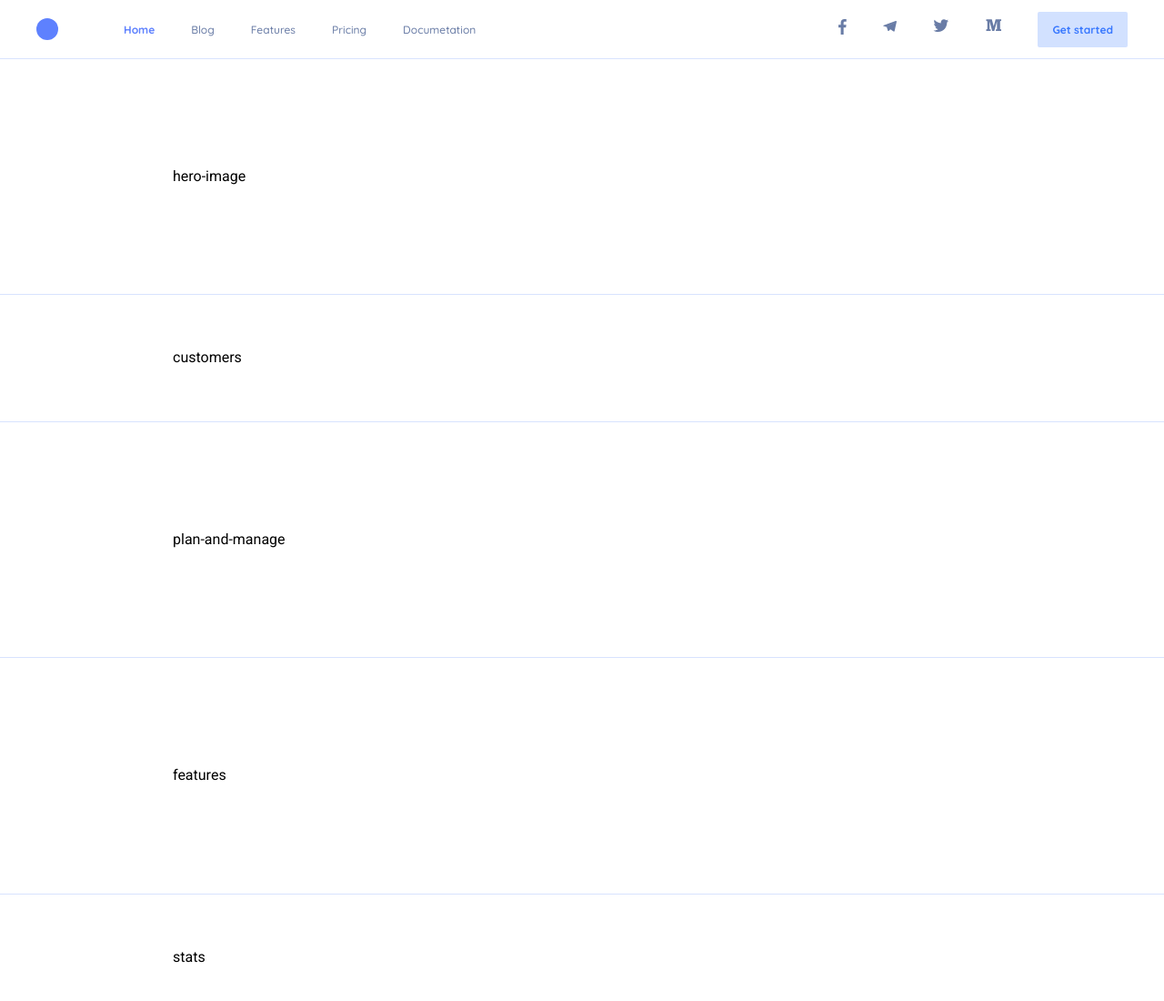
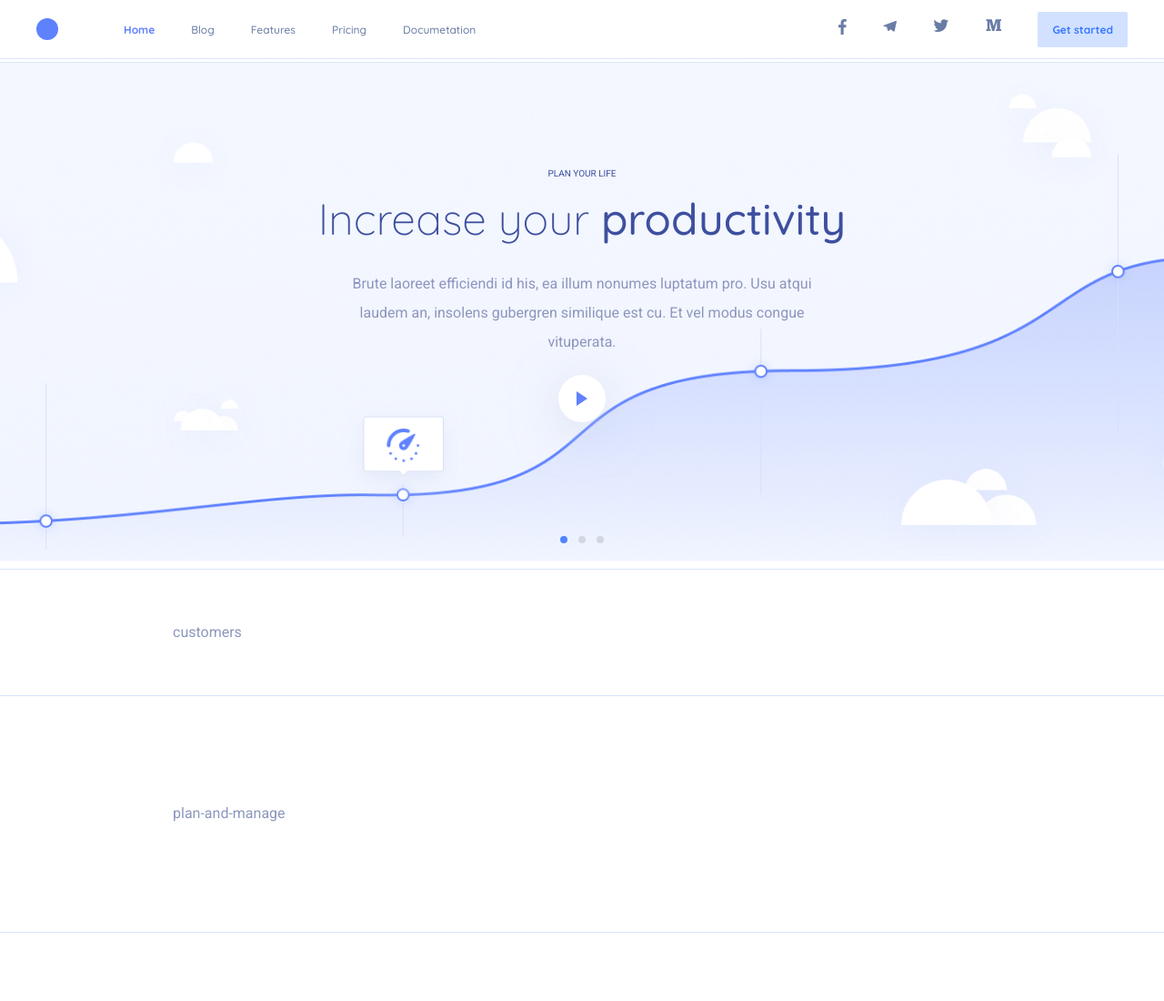
Before and after one commit to belanov-ak/layoutPractise, a plain HTML site: page src/index.html in a window 1280 px wide. Shown: the top 1100 px of the page at 91% size. Drawn offline with Linux system fonts and the light colour scheme.

Commit message:
finished block hero-image

```diff
--- a/src/index.html
+++ b/src/index.html
@@ -77,9 +77,24 @@
 
     <!-- hero-image -->
     <section class="section-outer section-hero-image">
-        <section class="section-inner">
-            hero-image
-        </section>
+        <ul class="slider-hero-image">
+            <li class="slider-hero-image__item" style="background-image: url(upload/hero-image-1.png);">
+                <div class="section-inner slider-hero-image__item-content">
+                    <h5>PLAN YOUR LIFE</h5>
+                    <h2>Increase your <span>productivity</span></h2>
+                    <div class="slider-hero-image__item-content-text">Brute laoreet efficiendi id his, ea illum nonumes luptatum pro. Usu atqui laudem an, insolens gubergren similique est cu. Et vel modus congue vituperata.</div>
+                    <div class="slider-hero-image__item-content-btn">
+                        <i class="slider-hero-image__item-content-btn-icon-play"></i>
+                    </div>
+                </div>
+            </li>
+        </ul>
+
+        <ul class="dots">
+            <li class="dots__item dots__item--active"></li>
+            <li class="dots__item"></li>
+            <li class="dots__item"></li>
+        </ul>
     </section>
     <!-- / hero-image -->
 
--- a/src/styles/_variables.scss
+++ b/src/styles/_variables.scss
@@ -1,3 +1,4 @@
+$fw-light: 300;
 $fw-regular: 400;
 $fw-medium: 500;
 $fw-bold: 700;
--- a/src/styles/index.scss
+++ b/src/styles/index.scss
@@ -4,7 +4,9 @@
 
 // === COMMON ===
 body {
-    @include roboto
+    @include roboto;
+
+    color: #8d96bd;
 }
 
 .section-outer {
@@ -43,7 +45,63 @@ body {
         }
     }
 }
-// === COMMON ===
+
+h1,
+h2,
+h3,
+h4,
+h5,
+h6 {
+    @include quicksand;
+
+    padding: 0;
+    margin: 0;
+    font-weight: $fw-regular;
+    color: #3d4f9f
+}
+
+h1,
+h2 {
+    margin-bottom: $base * 7;
+    font-size: 48px;
+}
+h3 { font-size: 36px}
+h4 { font-size: 24px}
+h5 {
+    @include roboto;
+
+    margin-bottom: $base * 4;
+    font-size: 10px;
+}
+
+.ta-c {
+    text-align: center;
+}
+
+.dots{
+    display: flex;
+    padding: 0;
+    margin: 0;
+    list-style:none;
+
+    &__item {
+        width: $base * 2;
+        height: $base * 2;
+        background-color: #d1d6e3;
+        border-radius: 100%;
+        transition: $transition;
+        cursor: pointer;
+
+        &--active {
+            background-color: #5283ff;
+        }
+
+        & + & {
+            margin-left: $base * 3;
+        }
+    }
+}
+// === / COMMON ===
 
 // === HEADER ==
 .section-header {
@@ -135,7 +193,71 @@ body {
 // === / HEADER ==
 
 // === HERO-IMAGE ==
-.section-hero-image {}
+.section-hero-image {
+    position: relative;
+
+    .dots {
+        position: absolute;
+        bottom: $base * 7;
+        left: 50%;
+        transform: translateX(-50%);
+    }
+}
+
+.slider-hero-image {
+    padding: 0;
+    margin: 0;
+    list-style: none;
+
+    &__item {
+        height: $base*140;
+        background-size: cover;
+        background-position: 50% 100%;
+        text-align: center;
+
+        &-content {
+            h2{
+                font-weight: $fw-light;
+
+                span{
+                    font-weight: $fw-medium;
+                }
+            }
+
+            &-text {
+                width: 60%;
+                margin: 0 auto $base*5;
+                line-height: 2;
+            }
+
+            &-btn {
+
+                &-icon-play {
+                    display: inline-flex;
+                    align-items: center;
+                    justify-content: center;
+                    width: $base * 13;
+                    height: $base * 13;
+                    background-color: #fff;
+                    border-radius: 100%;
+                    box-shadow: 0 10px 50px rgba(#c9d1e7, .6);
+
+                    &::before {
+                        display: block;
+                        width: 0;
+                        height: 0;
+                        margin-left: $base*3;
+                        content: "";
+                        border-color: transparent;
+                        border-style: solid;
+                        border-width: $base*2 $base*3;
+                        border-left-color: #5e81ff;
+                    }
+                }
+            }
+        }
+    }
+}
 // === / HERO-IMAGE ==
 
 // === CUSTOMERS ==
```
Also changed, not shown: src/styles/index.css, src/upload/hero-image-1.png (added), 1 other file.
